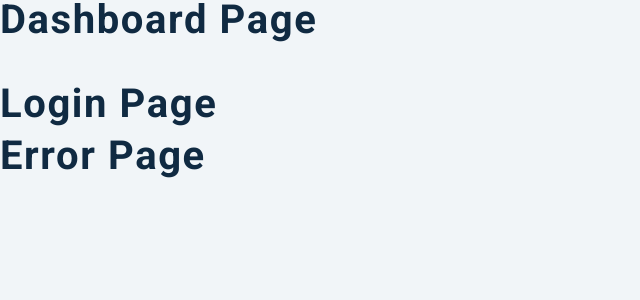
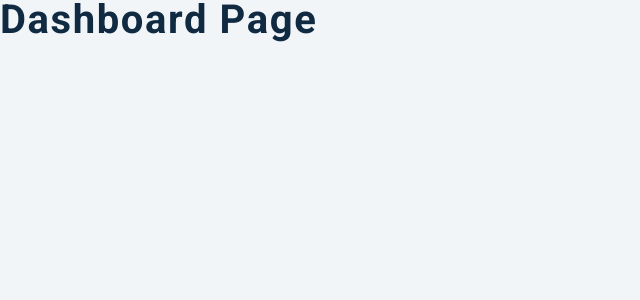
Before and after one commit to Aryan-goel/git-search, a React (Create React App) app: page / in a window 1280 px wide. Shown: the top 300 px of the page, without its empty margins (0-640 px from the left). Built offline with nearby package versions, Linux system fonts and the light colour scheme.

Commit message:
router refactoring

```diff
--- a/src/App.js
+++ b/src/App.js
@@ -1,14 +1,24 @@
-import React from 'react';
-import { Dashboard, Login, PrivateRoute, AuthWrapper, Error } from './pages';
-import { BrowserRouter as Router, Switch, Route } from 'react-router-dom';
+import React from "react";
+import { Dashboard, Login, PrivateRoute, AuthWrapper, Error } from "./pages";
+import { BrowserRouter as Router, Switch, Route } from "react-router-dom";
 
 function App() {
   return (
-    <div>
-      <Dashboard></Dashboard>
-      <Login />
-      <Error />
-    </div>
+    <Router>
+      <Switch>
+        <Route path="/" exact={true}>
+          <Dashboard></Dashboard>
+        </Route>
+
+        <Route path="/login">
+          <Login />
+        </Route>
+
+        <Route path="*">
+          <Error />
+        </Route>
+      </Switch>
+    </Router>
   );
 }
 
```
